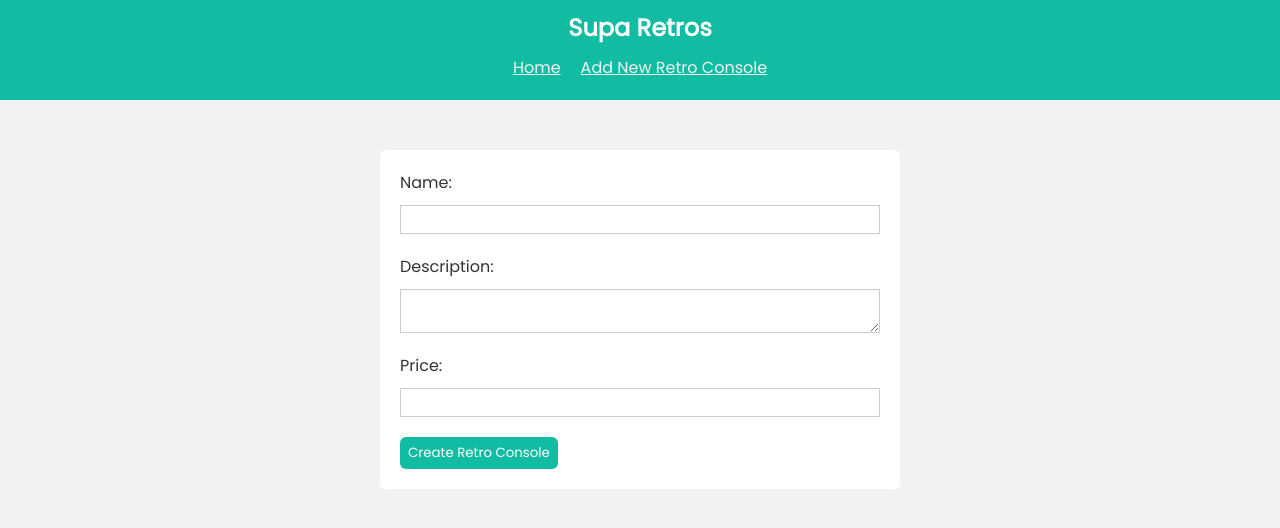
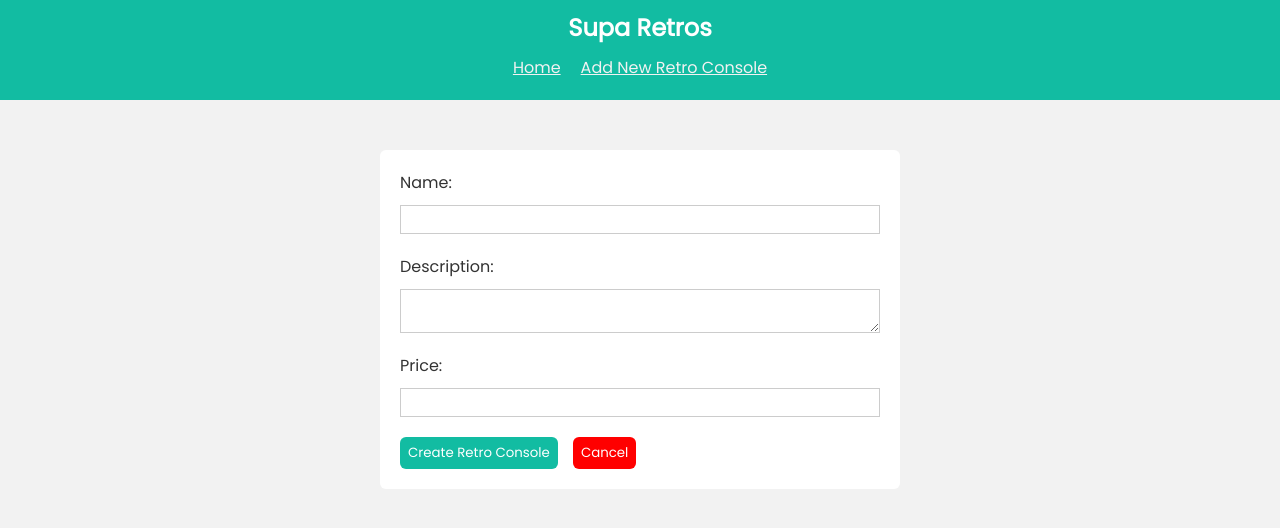
Before and after one commit to wreckingralph06/supa-retros, a React (Create React App) app: page /create in a window 1280 px wide. Shown: the top 528 px of the page. Built offline with nearby package versions, Linux system fonts and the light colour scheme.

Commit message:
Added Cancel button for Add Page

```diff
--- a/src/pages/Create.js
+++ b/src/pages/Create.js
@@ -9,6 +9,10 @@ const Create = () => {
   const [description, setDescription] = useState("");
   const [price, setPrice] = useState("");
   const [formError, setFormError] = useState(null);
+
+  const cancelAction = () => {
+    navigate("/");
+  };
 
   const handleSubmit = async (e) => {
     console.log("handlesubmit");
@@ -60,6 +64,9 @@ const Create = () => {
           onChange={(e) => setPrice(e.target.value)}
         />
         <button>Create Retro Console</button>
+        <button className="cancel-button" onClick={cancelAction}>
+          Cancel
+        </button>
         {formError && <p className="error">{formError}</p>}
       </form>
     </div>
```
